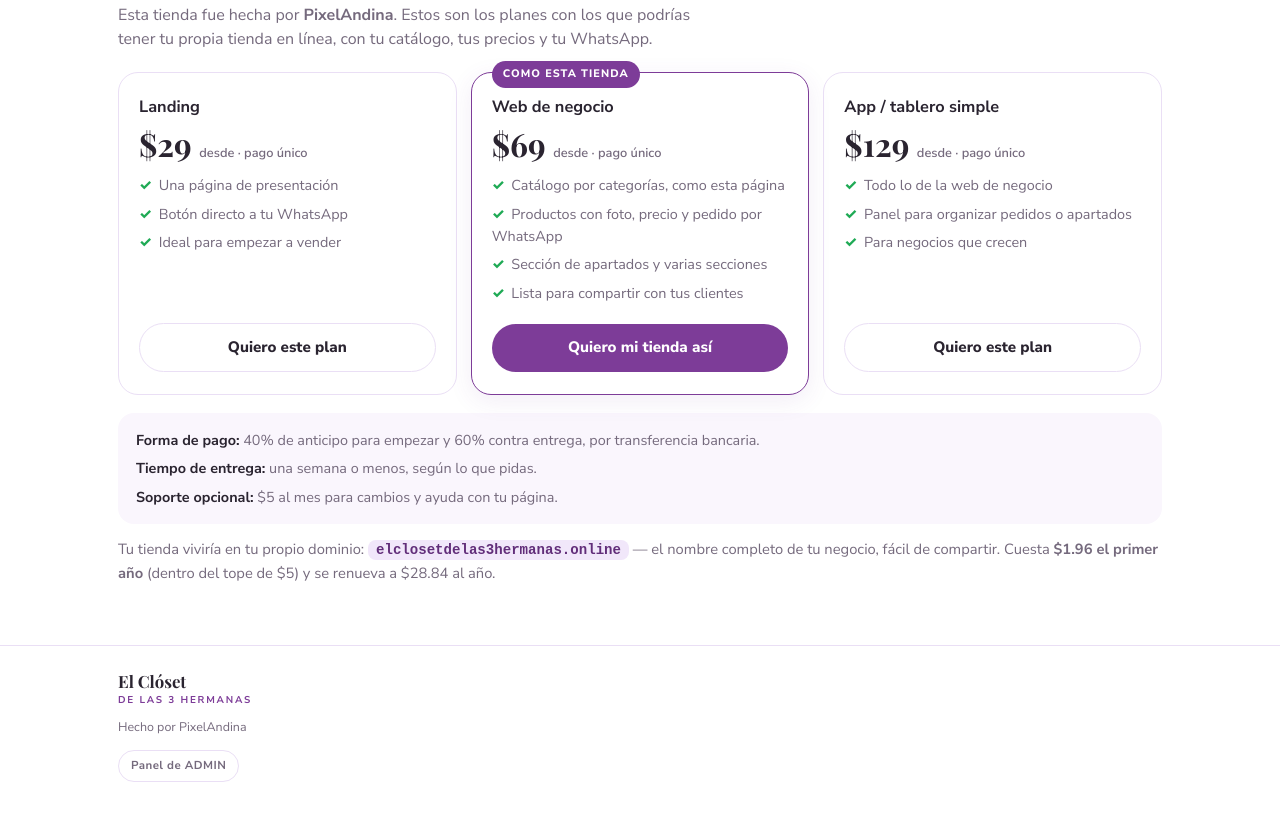
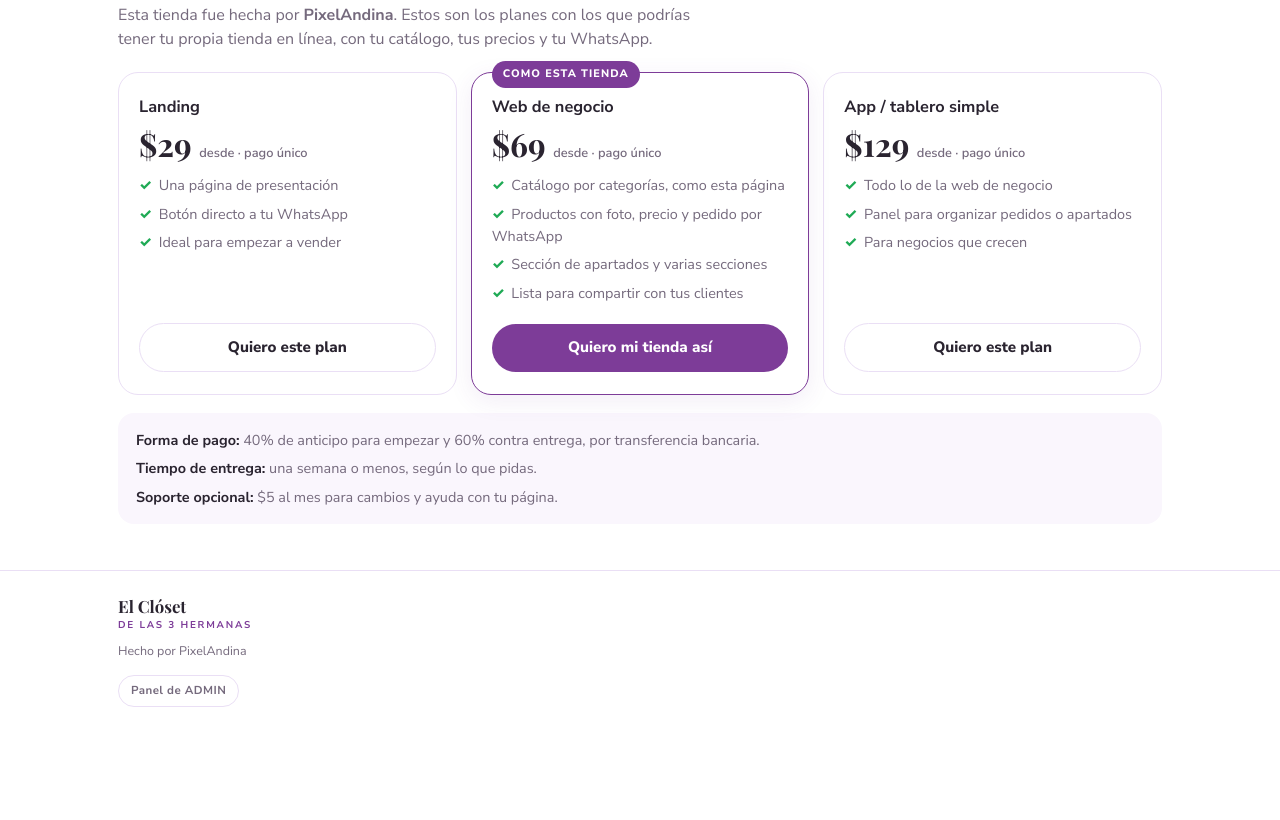
Before and after one commit to aquimis-lab/elclosetdelas3hermanas, a plain HTML site: page index.html in a window 1280 px wide. Shown: the part 1381-2201 px from the top of the page. After the commit the page ends 2178 px from the top, so only its background shows below. Drawn offline with nearby package versions, Linux system fonts and the light colour scheme; no server answers; a web font is replaced by a local one.

Commit message:
Quitar nota de dominio de la sección publicitaria

```diff
--- a/index.html
+++ b/index.html
@@ -450,7 +450,6 @@
             <span><strong>Tiempo de entrega:</strong> una semana o menos, según lo que pidas.</span>
             <span><strong>Soporte opcional:</strong> $5 al mes para cambios y ayuda con tu página.</span>
           </div>
-          <p class="domain-note">Tu tienda viviría en tu propio dominio: <code>elclosetdelas3hermanas.online</code> — el nombre completo de tu negocio, fácil de compartir. Cuesta <strong>$1.96 el primer año</strong> (dentro del tope de $5) y se renueva a $28.84 al año.</p>
         </div>
       </section>
     </main>
```
